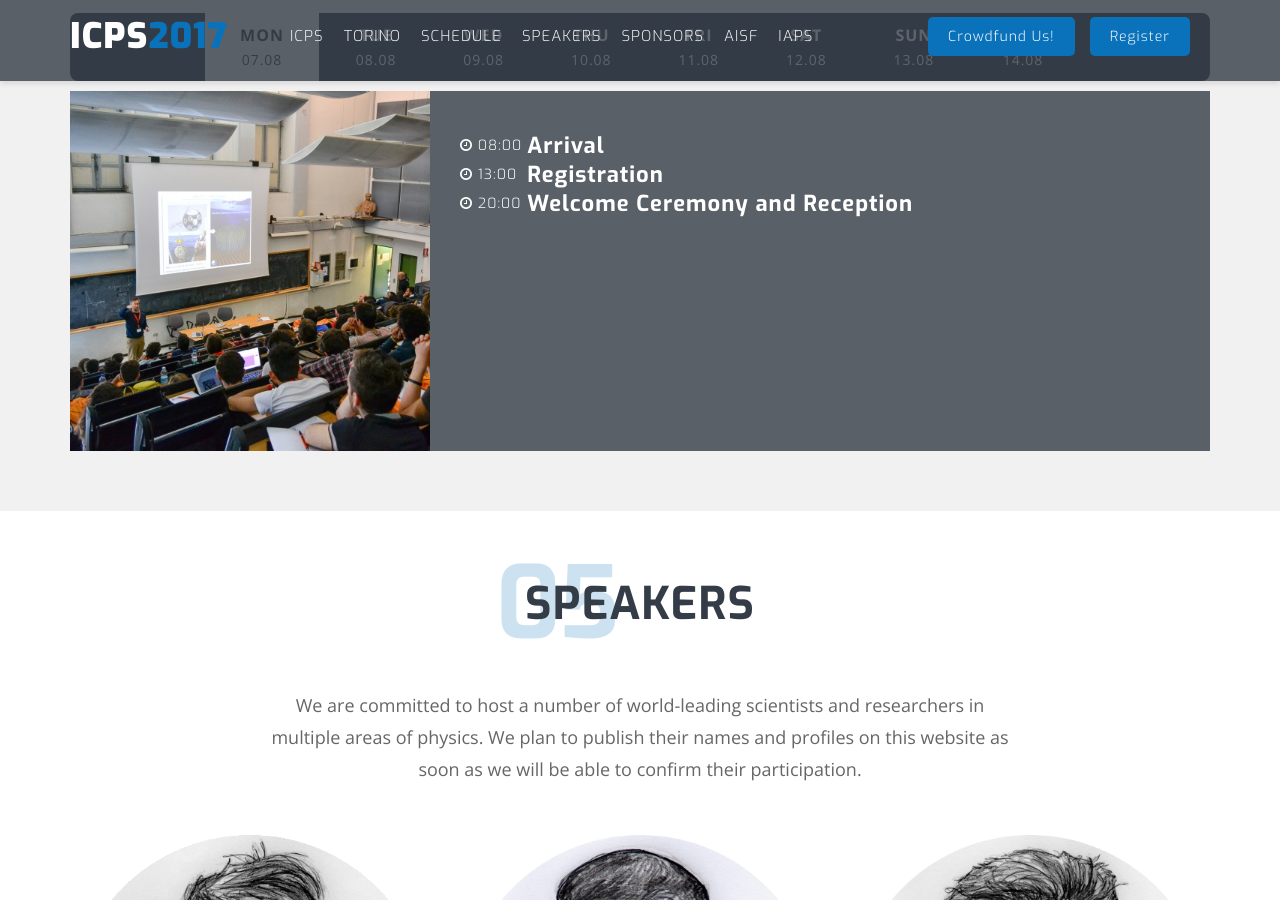
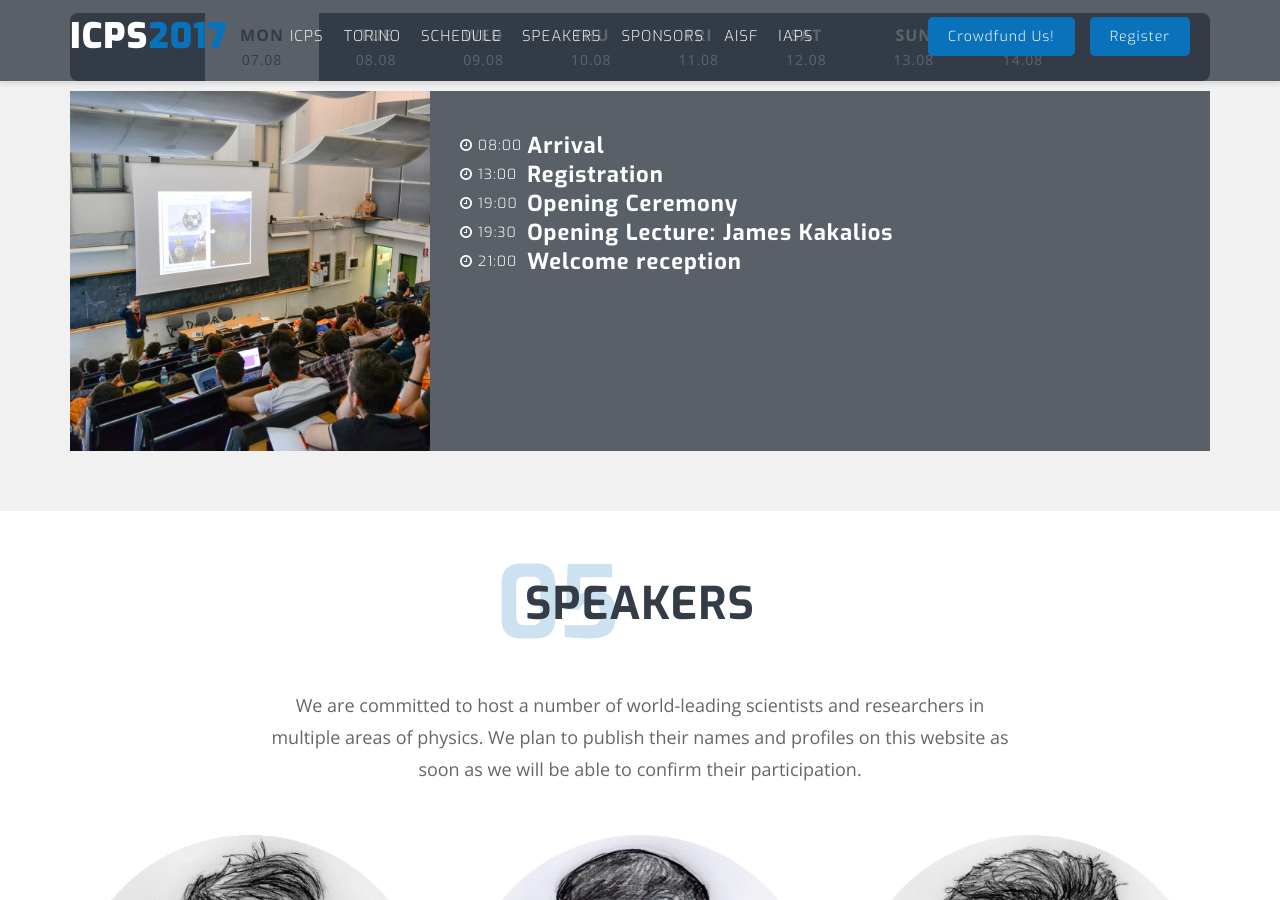
Before and after one commit to ICPS2017/ICPS2017.github.io, a Jekyll site: the page built from index.html, in a window 1280 px wide and 900 px high, scrolled down 4298 px. Built offline with Jekyll 4.4.1, drawn with Linux system fonts in a browser that asks for light colours; nearby versions of some CDN libraries.

Commit message:
update schedule

```diff
--- a/_includes/4_schedule.html
+++ b/_includes/4_schedule.html
@@ -58,8 +58,16 @@
 			      <td class="schedule-table-tr">Registration</td>
 			    </tr>
 			    <tr>
-			      <td><i class="fa fa-clock-o"></i> 20:00</td>
-			      <td class="schedule-table-tr">Welcome Ceremony and Reception</td>
+			      <td><i class="fa fa-clock-o"></i> 19:00</td>
+			      <td class="schedule-table-tr">Opening Ceremony</td>
+			    </tr>
+			    <tr>
+			      <td><i class="fa fa-clock-o"></i> 19:30</td>
+			      <td class="schedule-table-tr">Opening Lecture: James Kakalios</td>
+			    </tr>
+			    <tr>
+			      <td><i class="fa fa-clock-o"></i> 21:00</td>
+			      <td class="schedule-table-tr">Welcome reception</td>
 			    </tr>
 			  </table>
 			</div> <!--//.single tab-->
@@ -82,7 +90,7 @@
 			    </tr>
 			    <tr>
 			      <td><i class="fa fa-clock-o"></i> 09:30</td>
-			      <td class="schedule-table-tr">Guest Lecture</td>
+			      <td class="schedule-table-tr">Guest Lecture: Francesco Prino</td>
 			    </tr>
 			    <tr>
 			      <td><i class="fa fa-clock-o"></i> 11:00</td>
@@ -130,7 +138,7 @@
 			    </tr>
 			    <tr>
 			      <td><i class="fa fa-clock-o"></i> 09:30</td>
-			      <td class="schedule-table-tr">Parallel Session</td>
+			      <td class="schedule-table-tr">Guest Lecture: Francesco Tombesi</td>
 			    </tr>
 			    <tr>
 			      <td><i class="fa fa-clock-o"></i> 11:00</td>
@@ -138,7 +146,7 @@
 			    </tr>
 			    <tr>
 			      <td><i class="fa fa-clock-o"></i> 11:30</td>
-			      <td class="schedule-table-tr">Guest Lecture</td>
+			      <td class="schedule-table-tr">Guest Lecture: Agnese Bissi</td>
 			    </tr>
 			    <tr>
 			      <td><i class="fa fa-clock-o"></i> 13:00</td>
@@ -185,7 +193,7 @@
 			    </tr>
 			    <tr>
 			      <td><i class="fa fa-clock-o"></i> 11:30</td>
-			      <td class="schedule-table-tr">Guest Lecture</td>
+			      <td class="schedule-table-tr">Guest Lecture: Elena Aprile</td>
 			    </tr>
 			    <tr>
 			      <td><i class="fa fa-clock-o"></i> 13:00</td>
@@ -263,7 +271,7 @@
 			    </tr>
 			    <tr>
 			      <td><i class="fa fa-clock-o"></i> 09:30</td>
-			      <td class="schedule-table-tr">Guest lecture</td>
+			      <td class="schedule-table-tr">Parallel Session</td>
 			    </tr>
 			    <tr>
 			      <td><i class="fa fa-clock-o"></i> 11:00</td>
@@ -271,18 +279,18 @@
 			    </tr>
 			    <tr>
 			      <td><i class="fa fa-clock-o"></i> 11:30</td>
-			      <td class="schedule-table-tr">Guest Lecture</td>
+			      <td class="schedule-table-tr">Guest Lecture: Steven Cowley</td>
 			    </tr>
 			    <tr>
 			      <td><i class="fa fa-clock-o"></i> 13:00</td>
 			      <td class="schedule-table-tr">Lunch</td>
 			    </tr>
 			    <tr>
-			      <td><i class="fa fa-clock-o"></i> 15:00</td>
+			      <td><i class="fa fa-clock-o"></i> 14:00</td>
 			      <td class="schedule-table-tr">AGM + Sport</td>
 			    </tr>
 			    <tr>
-			      <td><i class="fa fa-clock-o"></i> 21:00</td>
+			      <td><i class="fa fa-clock-o"></i> 20:00</td>
 			      <td class="schedule-table-tr">Italian Food Night</td>
 			    </tr>
 			  </table>
@@ -314,7 +322,7 @@
 			    </tr>
 			    <tr>
 			      <td><i class="fa fa-clock-o"></i> 11:30</td>
-			      <td class="schedule-table-tr">Guest Lecture</td>
+			      <td class="schedule-table-tr">Guest Lecture: Roberto Vittori</td>
 			    </tr>
 			    <tr>
 			      <td><i class="fa fa-clock-o"></i> 13:00</td>
```
Also changed, not shown: 1 other file.
